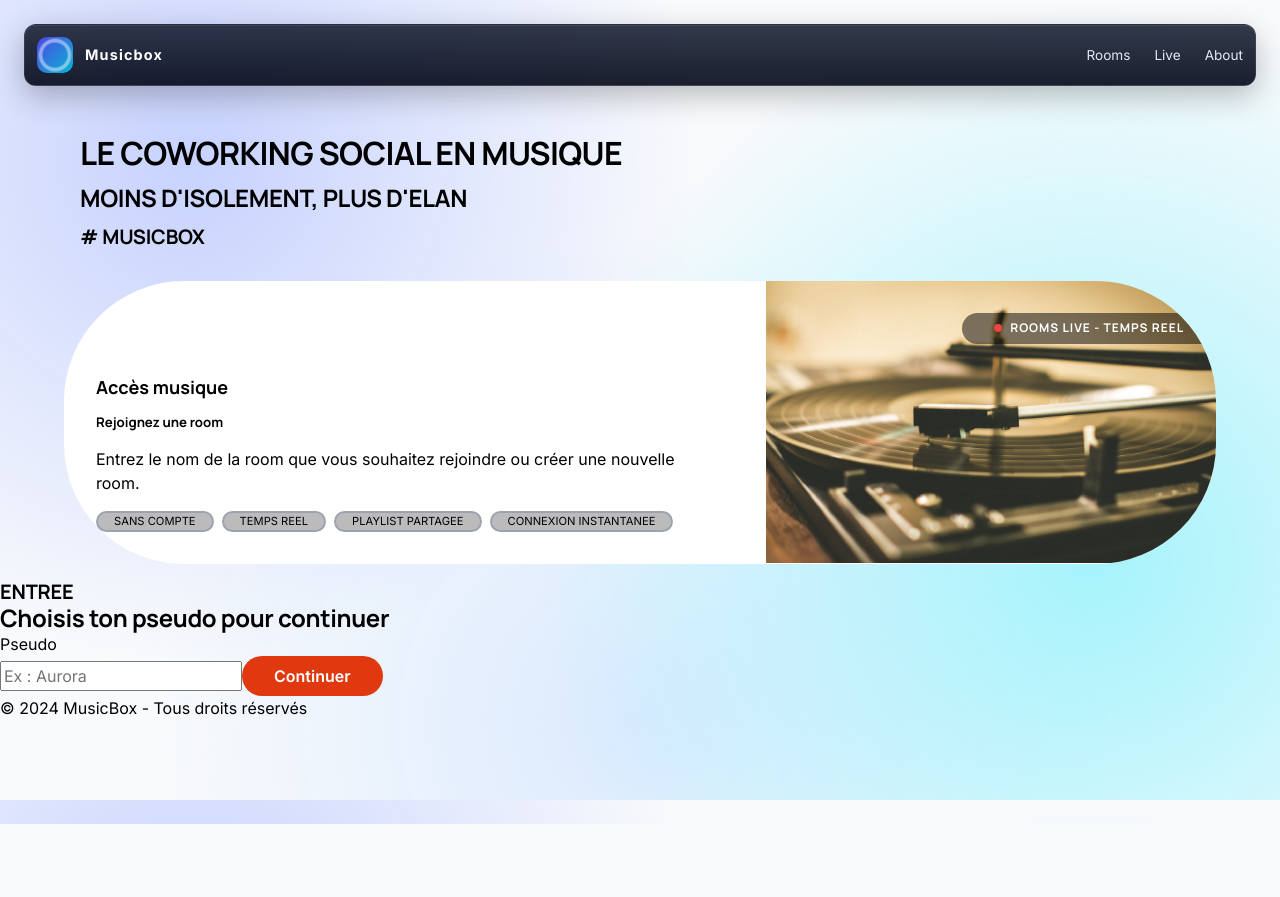
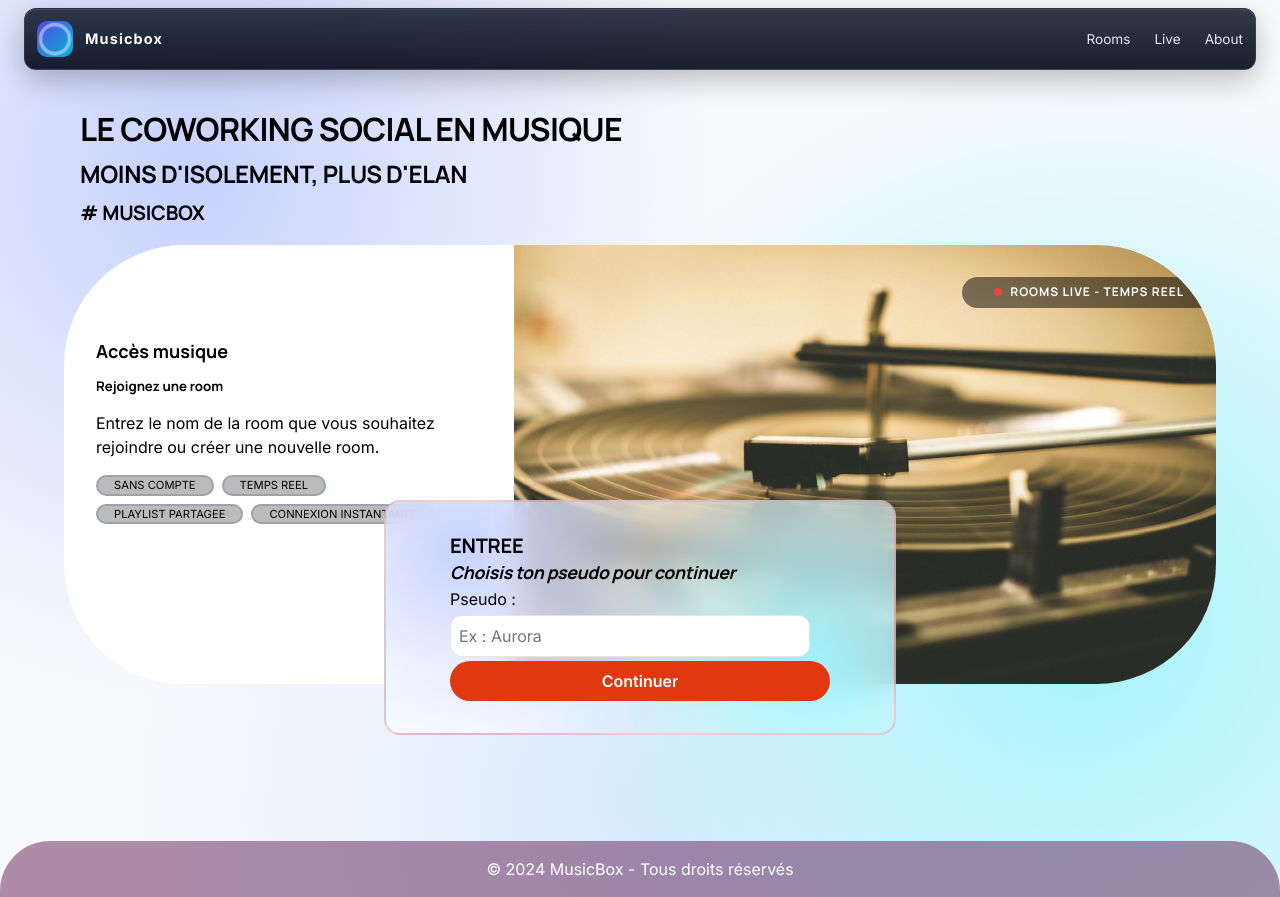
Before and after one commit to 2025-10-CDA-ECO-P6/Mona-RealTime-Room, a React (Vite) app in the folder web/: page / in a window 1280 px wide. Before the commit the page ends 824 px from the top, so only its background shows below. Built offline with nearby package versions, Linux system fonts and the light colour scheme.

Commit message:
feat(front): finish homepage

```diff
--- a/web/src/App.tsx
+++ b/web/src/App.tsx
@@ -5,29 +5,31 @@ import imgHome from '../public/img-home.jpg';
 import ButtonInfo from './components/ui/ButtonInfo';
 
 function App() {
-
   return (
     <>
       <Navbar />
+
+      <main className="page">
         <header className="hero-header">
           <h1>LE COWORKING SOCIAL EN MUSIQUE</h1>
           <h2>MOINS D'ISOLEMENT, PLUS D'ELAN</h2>
           <h3># MUSICBOX</h3>
         </header>
 
-      <section className='cards'>
-        <div className='card__info'>
+        <section className="cards">
+          <div className="card__info">
             <h4>Accès musique</h4>
             <h5>Rejoignez une room</h5>
             <p>Entrez le nom de la room que vous souhaitez rejoindre ou créer une nouvelle room.</p>
-          <div className='buttons_infos'>
+            <div className="buttons_infos">
               <ButtonInfo>SANS COMPTE</ButtonInfo>
               <ButtonInfo>TEMPS REEL</ButtonInfo>
               <ButtonInfo>PLAYLIST PARTAGEE</ButtonInfo>
               <ButtonInfo>CONNEXION INSTANTANEE</ButtonInfo>
             </div>
           </div>
-        <div className='card__img'>
+
+          <div className="card__img">
             <h6 className="card__img-label">
               <span className="live-dot" />
               ROOMS LIVE - TEMPS REEL
@@ -36,10 +38,10 @@ function App() {
           </div>
         </section>
 
-      <section className='card_pseudo'>
+        <section className="card_pseudo">
           <h3>ENTREE</h3>
-        <h2>Choisis ton pseudo pour continuer</h2>
-        <p>Pseudo</p>
+          <h2 className='card_pseudo__title'>Choisis ton pseudo pour continuer</h2>
+          <p>Pseudo :</p>
           <input
             type="text"
             name="pseudo"
@@ -48,13 +50,12 @@ function App() {
           />
           <Button>Continuer</Button>
         </section>
+      </main>
 
-
-
-      <footer><p>© 2024 MusicBox - Tous droits réservés</p></footer>
+      <footer>
+        <p>© 2024 MusicBox - Tous droits réservés</p>
+      </footer>
     </>
-
-
   )
 }
 
--- a/web/src/components/layout/Navbar.scss
+++ b/web/src/components/layout/Navbar.scss
@@ -7,7 +7,7 @@
   display: flex;
   align-items: center;
   justify-content: space-between;
-  margin: $space-5;
+  margin: $space-2 $space-5;
   padding: $space-3 ;
   border-radius: $radius-lg;
   background: linear-gradient(
--- a/web/src/styles/main.scss
+++ b/web/src/styles/main.scss
@@ -5,10 +5,14 @@
 @use '@/styles/breakpoints' as *;
 @use '@/styles/mixins' as *;
 
+body {
+    margin: 0;
+}
 
-body {
-    height: 100%;
-    margin: 0;
+#root {
+    display: flex;
+    flex-direction: column;
+    background: transparent;
     background:
         radial-gradient(circle at 15% 20%, #c7d2fe 0%, transparent 40%),
         radial-gradient(circle at 85% 70%, #a5f3fc 0%, transparent 45%),
@@ -16,12 +20,19 @@ body {
         #f8fafc;
 }
 
+main {
+    @include respond(md) {
+        margin-bottom: -50px;
+    }
+}
+
+
 .hero-header {
     display: flex;
     flex-direction: column;
     gap: $space-3;
     padding: $space-4;
-    margin: $space-6 $space-4 0;
+    margin: $space-4 $space-4 0;
 
     @include respond(lg) {
         margin-left: $space-8;
@@ -38,36 +49,38 @@ body {
     margin: $space-4;
     padding: $space-4;
 
-    @include respond(lg) {
+    @include respond(md) {
+        min-height: 400px;
         flex-direction: row;
-        margin: $space-4 $space-8;
+        margin-top: $space-1;
+        margin-left: $space-8;
+        margin-right: $space-8;
         padding: $space-0;
         border-radius: 120px;
     }
+
 }
 
 .card__img {
     position: relative;
     display: block;
     overflow: hidden;
-
+    z-index: 1;
     border-radius: $radius-xl;
 
-    @include respond(lg) {
+    @include respond(md) {
         border-radius: 0 120px 120px 0;
-
     }
 }
 
 .card__img {
-  width: 100%;
+    width: 100%;
+    z-index: 5;
 
-  @include respond(lg) {
-    width: 42%;
-  }
+    @include respond(md) {
+        width: 110%;
+    }
 }
-
-
 
 .card__img-label {
     position: absolute;
@@ -122,10 +135,10 @@ body {
     display: flex;
     flex-direction: column;
     gap: $space-2;
-    padding: $space-3;
+    padding: $space-4;
 
 
-    @include respond(lg) {
+    @include respond(md) {
         padding: $space-6;
         gap: $space-4;
         width: 58%;
@@ -138,3 +151,72 @@ body {
     flex-wrap: wrap;
     gap: $space-2;
 }
+
+.card_pseudo {
+    position: relative;
+    z-index: 20;
+
+    display: flex;
+    flex-direction: column;
+    gap: $space-4;
+
+    background-color: white;
+    border-radius: $radius-xl;
+    margin: $space-4;
+    padding: $space-4;
+
+    @include respond(md) {
+        max-width: 380px;
+        top: 100px;
+        margin: $space-12;
+        padding: $space-6 $space-8;
+        background:
+            radial-gradient(circle at 15% 20%, #c7d2fe 0%, transparent 40%),
+            radial-gradient(circle at 85% 70%, #a5f3fc 0%, transparent 45%),
+            radial-gradient(circle at 50% 90%, #dbeafe 0%, transparent 50%),
+            rgba(255, 255, 255, 0.6);
+        backdrop-filter: blur(14px);
+        -webkit-backdrop-filter: blur(14px);
+        border: 2px solid rgba(239, 68, 68, 0.25);
+        margin-bottom: -100px;
+        gap: $space-1;
+    }
+
+    @include respond(lg) {
+        max-width: 380px;
+        margin: -300px auto $space-12;
+        padding: $space-6 $space-8;
+
+        background:
+            radial-gradient(circle at 15% 20%, #c7d2fe 0%, transparent 40%),
+            radial-gradient(circle at 85% 70%, #a5f3fc 0%, transparent 45%),
+            radial-gradient(circle at 50% 90%, #dbeafe 0%, transparent 50%),
+            rgba(255, 255, 255, 0.6);
+
+        backdrop-filter: blur(14px);
+        -webkit-backdrop-filter: blur(14px);
+
+        border: 2px solid rgba(239, 68, 68, 0.25);
+    }
+
+    &__title {
+        font-size: 1.1rem;
+        font-style: italic;
+    }
+}
+
+input {
+    width: 90%;
+    padding: $space-2;
+    border: 1px solid rgba(0, 0, 0, 0.1);
+    border-radius: $radius-lg;
+    font-size: 1rem;
+}
+
+footer {
+    background-color: rgba(95, 24, 80, 0.486);
+    color: white;
+    padding: $space-4;
+    border-radius: 50px 50px 0px 0;
+    text-align: center;
+}
```
Lines whose indentation alone changed are shown as unchanged.
